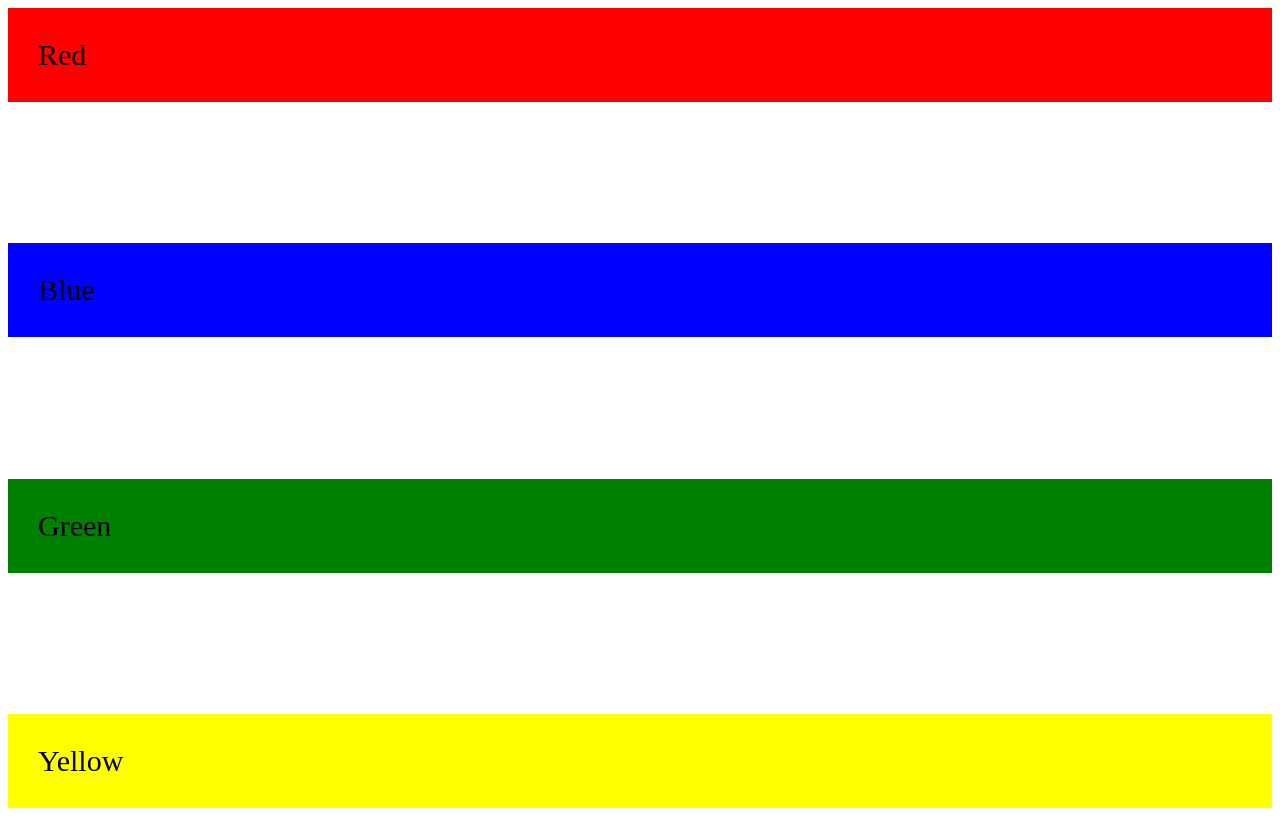
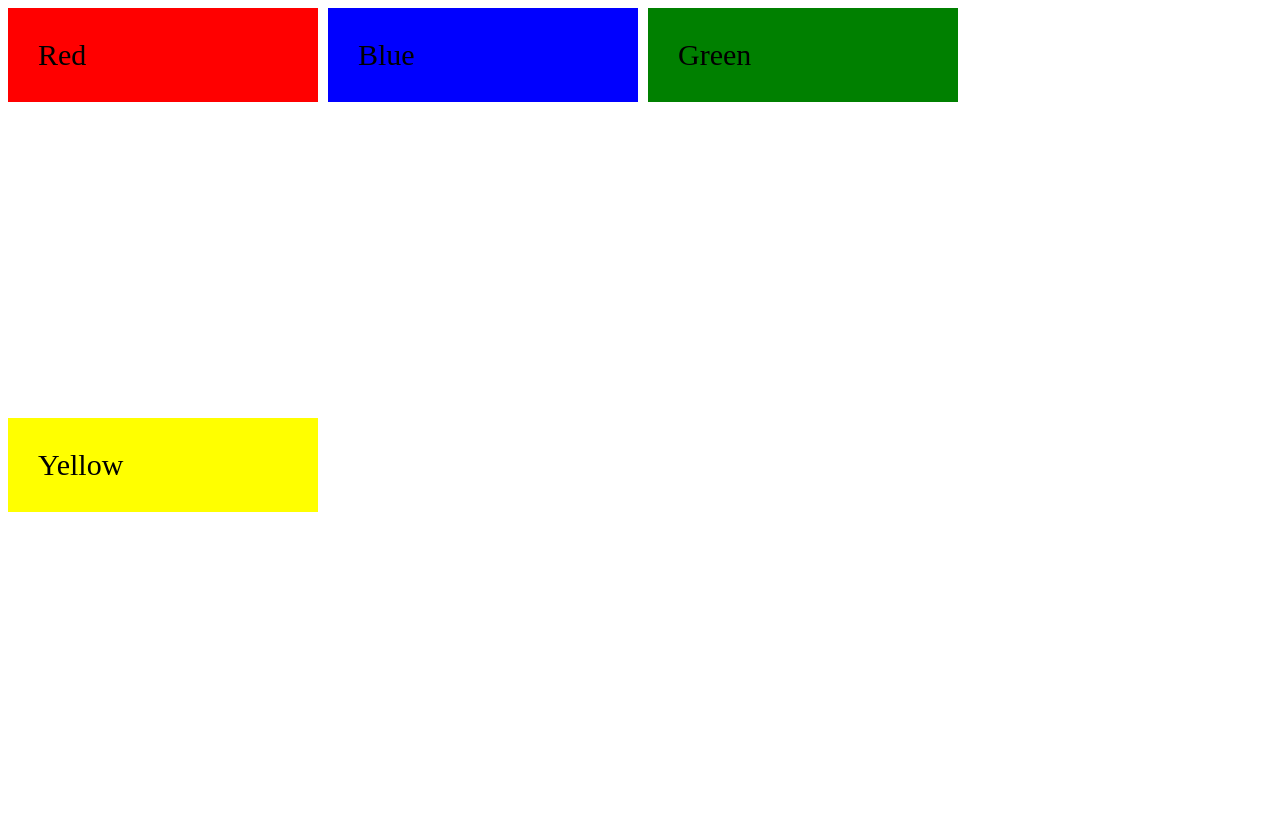
Before and after one commit to Gulcan82/css-grid-test, a plain HTML site: page flexbox.html in a window 1280 px wide. Drawn offline with Linux system fonts and the light colour scheme.

```diff
--- a/flexbox_style.css
+++ b/flexbox_style.css
@@ -9,9 +9,13 @@
     height: 100vh;
     display: flex;
     flex-wrap: wrap;
-    flex-direction: column;
-    justify-content: space-between;
-    align-items: stretch;
+    flex-direction: row;
+    justify-content: flex-start;
+    align-items: flex-start;
+    column-gap: 10px;
+    row-gap: 20px;
+
+
 }
 
 
@@ -19,6 +23,7 @@
 .item {
     padding: 30px;
     font-size: 30px;
+    flex-basis: 250px;
 
 }
 .red {
```
Also changed, not shown: 1 other file.
